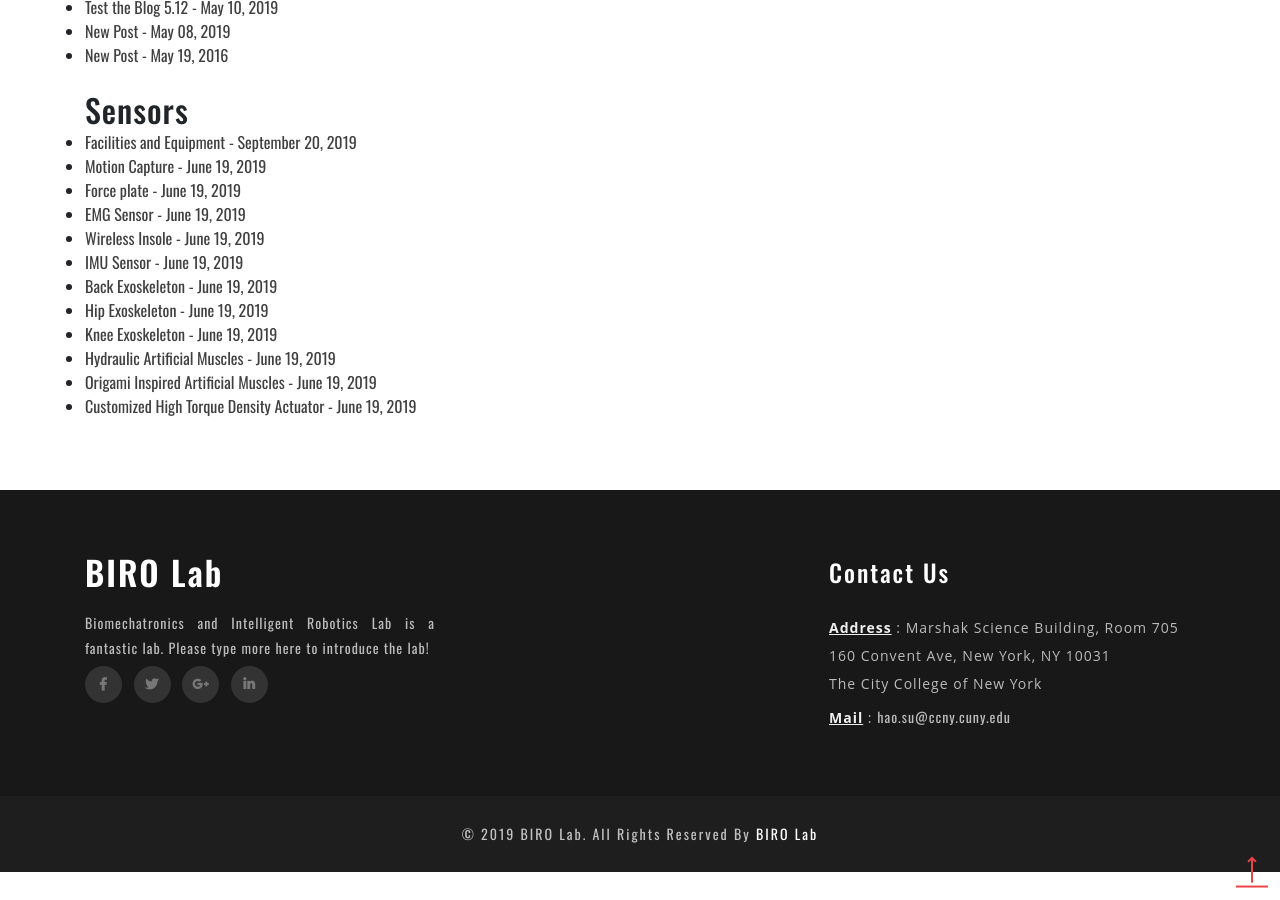
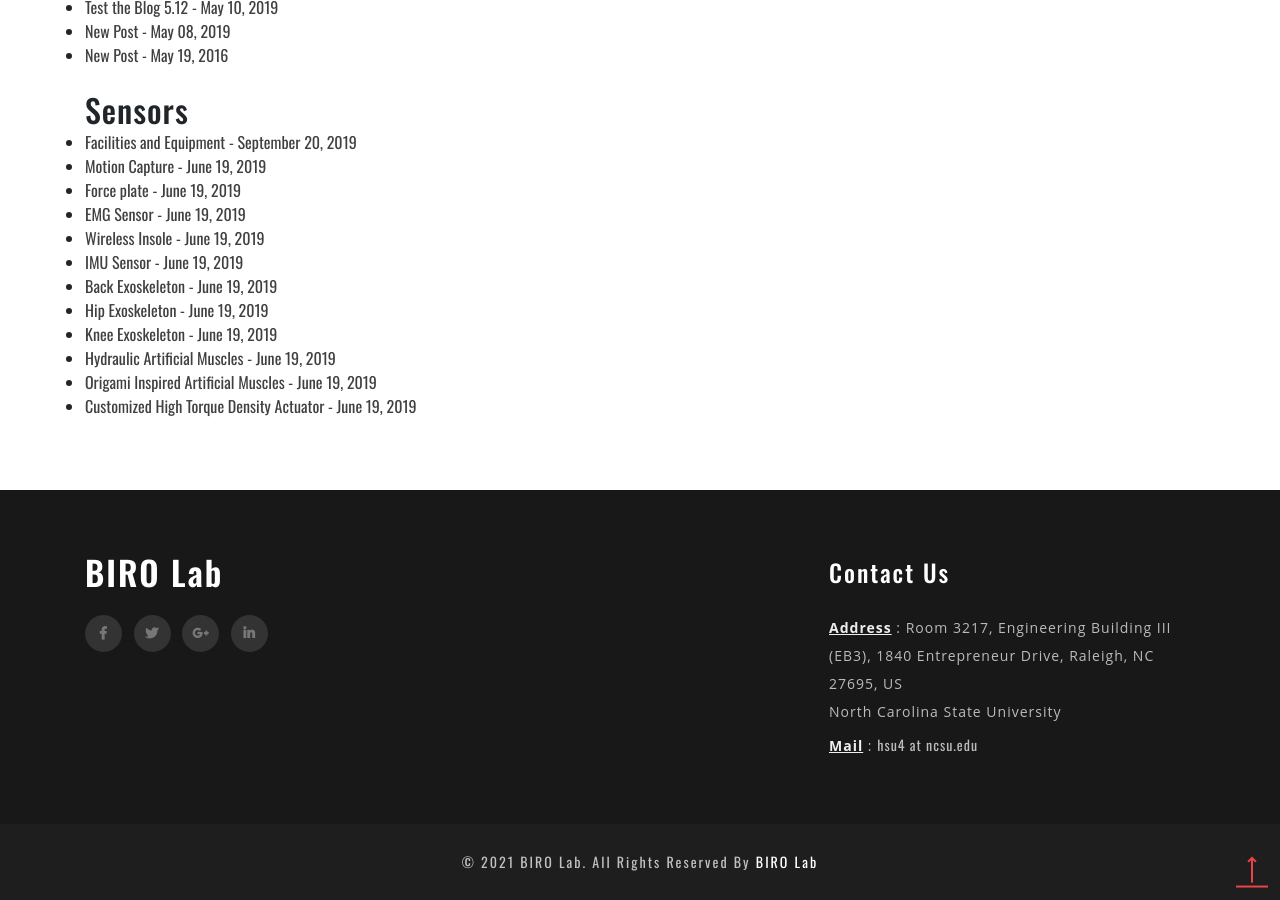
Before and after one commit to assistiverobotcenter/assistiverobotcenter, a Jekyll site: the page built from search/index.html, in a window 1280 px wide and 900 px high, scrolled down 819 px. Built offline with Jekyll 4.4.1, drawn with Linux system fonts in a browser that asks for light colours; nearby versions of some CDN libraries.

Commit message:
Updated search.html page

```diff
--- a/_layouts/search.html
+++ b/_layouts/search.html
@@ -122,7 +122,7 @@
                 <div class="col-lg-4 footer-grid text-justify mr-md-auto">
                     <div class="footer-logo-w3">
                         <h3 class="mb-3"><a class="logo-w3" href="index.html">BIRO Lab</a></h3>
-                        <p>Biomechatronics and Intelligent Robotics Lab is a fantastic lab. Please type more here to introduce the lab!</p>
+                        <p></p>
                         <ul class="social mt-lg-0 mt-3">
                     <li class="mr-1"><a href="#"><span class="fab fa-facebook-f"></span></a></li>
                     <li class="mx-1"><a href="#"><span class="fab fa-twitter"></span></a></li>
@@ -155,8 +155,8 @@
                 <div class="col-lg-4 footer-grid links text-left mr-md-3">
                     <h3 class="mb-4">contact Us </h3>
                     <ul>
-                        <li><strong>Address</strong> : Marshak Science Building, Room 705 160 Convent Ave, New York, NY 10031 <br> The City College of New York</li>
-                        <li><strong>Mail</strong> : <a href="mailto:info@example.com">hao.su@ccny.cuny.edu</a></li>
+                        <li><strong>Address</strong> : Room 3217, Engineering Building III (EB3), 1840 Entrepreneur Drive, Raleigh, NC 27695, US <br> North Carolina State University</li>
+                        <li><strong>Mail</strong> : <a href="mailto:hsu4@ncsu.edu">hsu4 at ncsu.edu</a></li>
                     </ul>
                 </div>
 
@@ -167,7 +167,7 @@
 <!-- //footer -->
     <!-- copyright -->
     <div class="copy_right py-4 text-center">
-        <p>© 2019 BIRO Lab. All rights reserved by <a href="{{ site.baseurl }}/index.html">BIRO Lab</a></p>
+        <p>© 2021 BIRO Lab. All rights reserved by <a href="{{ site.baseurl }}/index.html">BIRO Lab</a></p>
     </div>
     <!-- //copyright -->
 
```
